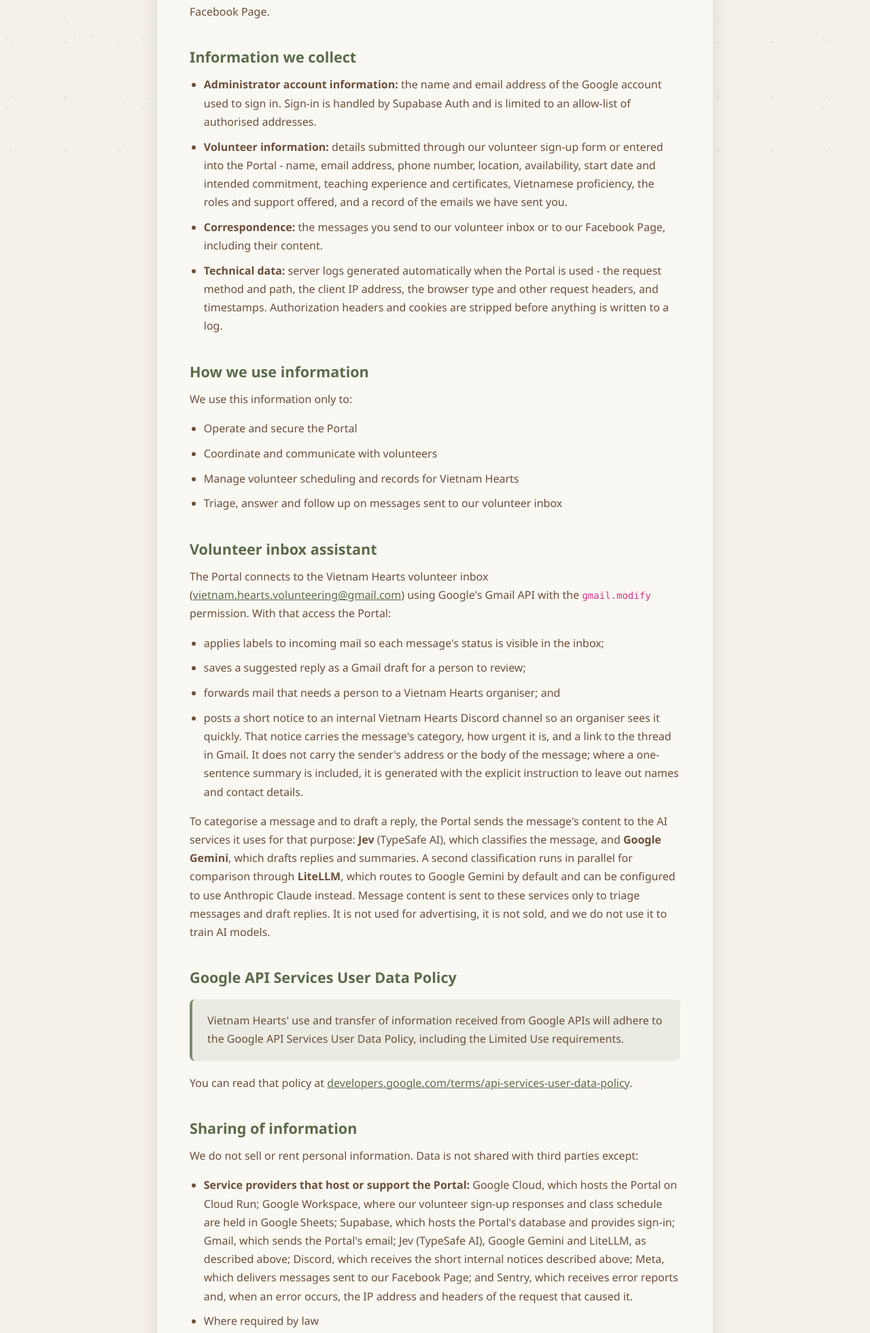
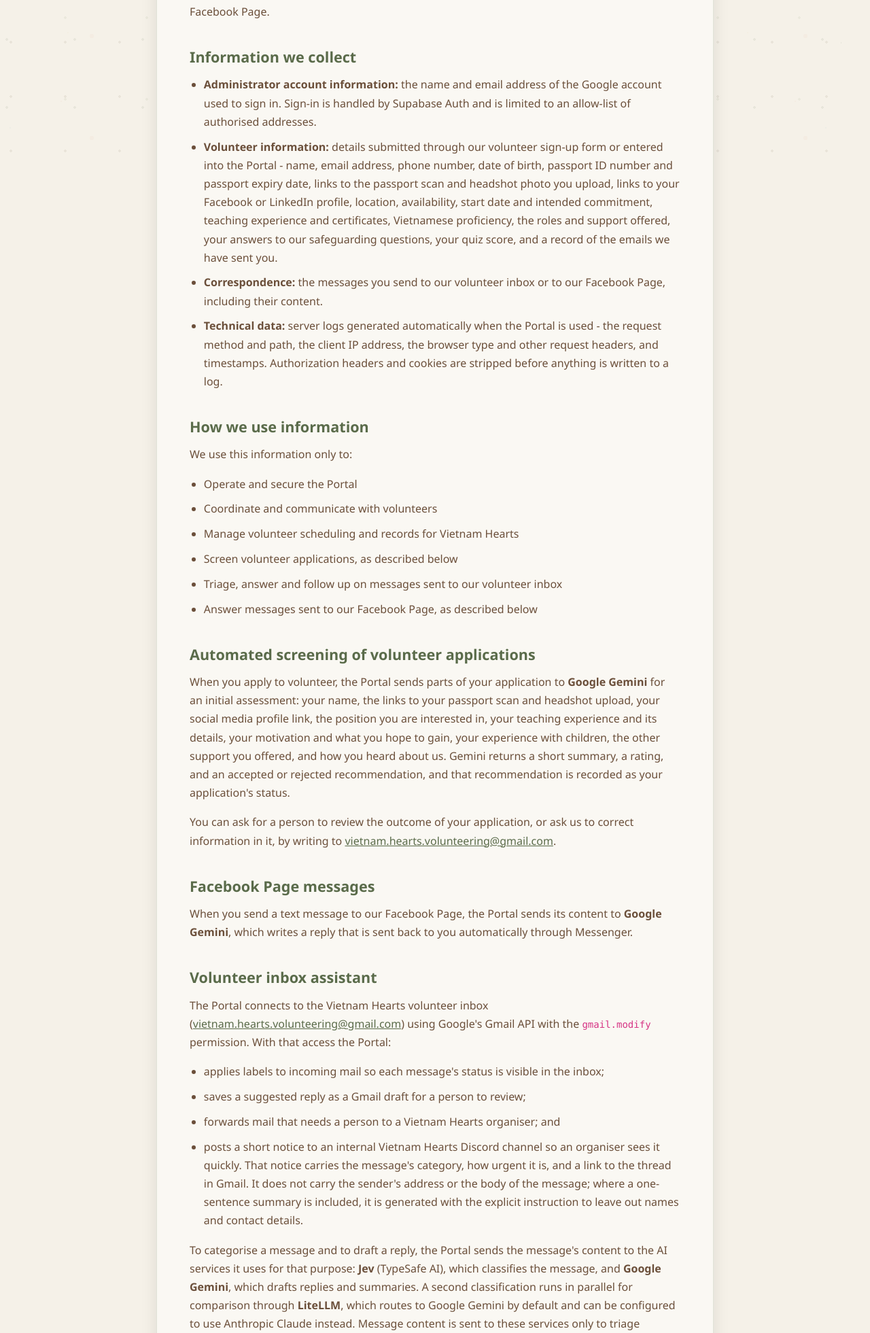
Before and after one commit to vietwillnguyen/vietnam-hearts, a FastAPI app: page /privacy in a window 1280 px wide. Shown: the part 562-2523 px from the top of the page at 68% size. Run offline with FastAPI, Linux system fonts and the light colour scheme; parts of the project's set-up code (start-up, migrations or seed data) failed here and were passed over.

Commit message:
no-mistakes(review): disclose Gemini applicant screening, Messenger replies and passport data

```diff
--- a/templates/web/privacy.html
+++ b/templates/web/privacy.html
@@ -117,8 +117,11 @@
             <li>
                 <strong>Volunteer information:</strong> details submitted through our volunteer
                 sign-up form or entered into the Portal - name, email address, phone number,
-                location, availability, start date and intended commitment, teaching experience
-                and certificates, Vietnamese proficiency, the roles and support offered, and a
+                date of birth, passport ID number and passport expiry date, links to the
+                passport scan and headshot photo you upload, links to your Facebook or LinkedIn
+                profile, location, availability, start date and intended commitment, teaching
+                experience and certificates, Vietnamese proficiency, the roles and support
+                offered, your answers to our safeguarding questions, your quiz score, and a
                 record of the emails we have sent you.
             </li>
             <li>
@@ -139,8 +142,34 @@
             <li>Operate and secure the Portal</li>
             <li>Coordinate and communicate with volunteers</li>
             <li>Manage volunteer scheduling and records for Vietnam Hearts</li>
+            <li>Screen volunteer applications, as described below</li>
             <li>Triage, answer and follow up on messages sent to our volunteer inbox</li>
+            <li>Answer messages sent to our Facebook Page, as described below</li>
         </ul>
+
+        <h2>Automated screening of volunteer applications</h2>
+        <p>
+            When you apply to volunteer, the Portal sends parts of your application to
+            <strong>Google Gemini</strong> for an initial assessment: your name, the links to
+            your passport scan and headshot upload, your social media profile link, the
+            position you are interested in, your teaching experience and its details, your
+            motivation and what you hope to gain, your experience with children, the other
+            support you offered, and how you heard about us. Gemini returns a short summary, a
+            rating, and an accepted or rejected recommendation, and that recommendation is
+            recorded as your application's status.
+        </p>
+        <p>
+            You can ask for a person to review the outcome of your application, or ask us to
+            correct information in it, by writing to
+            <a href="mailto:{{ contact_email }}">{{ contact_email }}</a>.
+        </p>
+
+        <h2>Facebook Page messages</h2>
+        <p>
+            When you send a text message to our Facebook Page, the Portal sends its content to
+            <strong>Google Gemini</strong>, which writes a reply that is sent back to you
+            automatically through Messenger.
+        </p>
 
         <h2>Volunteer inbox assistant</h2>
         <p>
@@ -198,8 +227,10 @@
                 Cloud, which hosts the Portal on Cloud Run; Google Workspace, where our
                 volunteer sign-up responses and class schedule are held in Google Sheets;
                 Supabase, which hosts the Portal's database and provides sign-in; Gmail, which
-                sends the Portal's email; Jev (TypeSafe AI), Google Gemini and LiteLLM, as
-                described above; Discord, which receives the short internal notices described
+                sends the Portal's email; Google Gemini, which screens volunteer applications,
+                answers Facebook Page messages, and drafts replies and summaries for the
+                volunteer inbox, as described above; Jev (TypeSafe AI) and LiteLLM, which
+                classify volunteer inbox messages as described above; Discord, which receives the short internal notices described
                 above; Meta, which delivers messages sent to our Facebook Page; and Sentry,
                 which receives error reports and, when an error occurs, the IP address and
                 headers of the request that caused it.
```
